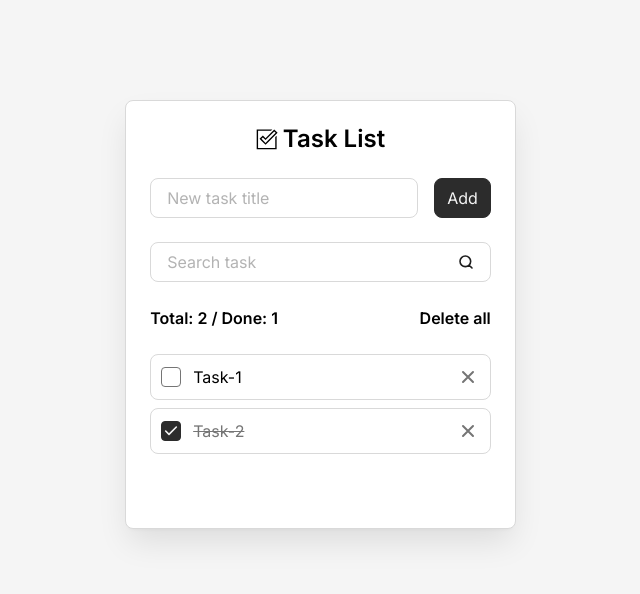
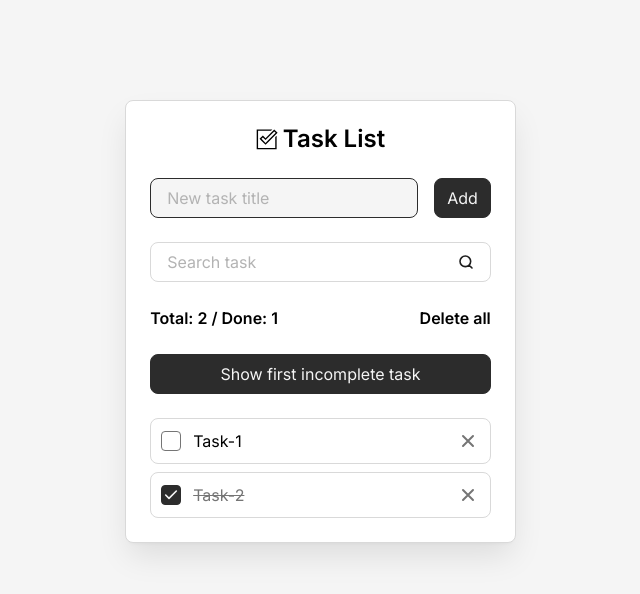
Before and after one commit to Himadieiev/task-list, a React (Vite) app: page / in a window 1280 px wide. Shown: the top 594 px of the page, without its empty margins (312-952 px from the left). Built offline with nearby package versions, Linux system fonts and the light colour scheme.

Commit message:
Add logic to focus on the input field for creating a new task; add a button to scroll to the first uncompleted task and its functionality.

```diff
--- a/src/components/AddTaskForm.jsx
+++ b/src/components/AddTaskForm.jsx
@@ -2,7 +2,7 @@ import Button from "./Button";
 import Field from "./Field";
 
 const AddTaskForm = (props) => {
-  const {addTask, newTaskTitle, setNewTaskTitle} = props;
+  const {addTask, newTaskTitle, setNewTaskTitle, newTastInputRef} = props;
 
   const onSubmit = (e) => {
     e.preventDefault();
@@ -17,6 +17,7 @@ const AddTaskForm = (props) => {
         id="new-task"
         value={newTaskTitle}
         onInput={(e) => setNewTaskTitle(e.target.value)}
+        ref={newTastInputRef}
       />
       <Button type="submit">Add</Button>
     </form>
--- a/src/components/Button.jsx
+++ b/src/components/Button.jsx
@@ -1,8 +1,8 @@
 const Button = (props) => {
-  const {className = "", type = "button", children} = props;
+  const {className = "", type = "button", children, onClick} = props;
 
   return (
-    <button className={`button ${className}`} type={type}>
+    <button className={`button ${className}`} type={type} onClick={onClick}>
       {children}
     </button>
   );
--- a/src/components/Field.jsx
+++ b/src/components/Field.jsx
@@ -1,5 +1,5 @@
 const Field = (props) => {
-  const {className = "", id, label, type = "text", value, onInput} = props;
+  const {className = "", id, label, type = "text", value, onInput, ref} = props;
 
   return (
     <div className={`field ${className}`}>
@@ -14,6 +14,7 @@ const Field = (props) => {
         type={type}
         value={value}
         onInput={onInput}
+        ref={ref}
       />
     </div>
   );
--- a/src/components/Task.jsx
+++ b/src/components/Task.jsx
@@ -1,9 +1,10 @@
-import {useEffect, useState} from "react";
+import {useEffect, useRef, useState} from "react";
 
 import AddTaskForm from "./AddTaskForm";
 import SearchTaskForm from "./SearchTaskForm";
 import TaskInfo from "./TaskInfo";
 import TaskList from "./TaskList";
+import Button from "./Button";
 
 const Task = () => {
   const [tasks, setTasks] = useState(() => {
@@ -20,6 +21,10 @@ const Task = () => {
   });
   const [newTaskTitle, setNewTaskTitle] = useState("");
   const [searchQuery, setSearchQuery] = useState("");
+
+  const newTastInputRef = useRef(null);
+  const firstIncompleteTaskRef = useRef(null);
+  const firstIncompleteTaskId = tasks.find(({isDone}) => !isDone)?.id;
 
   const deleteAllTasks = () => {
     const isConfirmed = confirm("Are you sure you want to delete all tasks?");
@@ -57,12 +62,17 @@ const Task = () => {
       setTasks([...tasks, newTask]);
       setNewTaskTitle("");
       setSearchQuery("");
+      newTastInputRef.current.focus();
     }
   };
 
   useEffect(() => {
     localStorage.setItem("tasks", JSON.stringify(tasks));
   }, [tasks]);
+
+  useEffect(() => {
+    newTastInputRef.current.focus();
+  }, []);
 
   const clearSearchQuery = searchQuery.trim().toLocaleLowerCase();
   const filteredTasks =
@@ -89,6 +99,7 @@ const Task = () => {
         addTask={addTask}
         newTaskTitle={newTaskTitle}
         setNewTaskTitle={setNewTaskTitle}
+        newTastInputRef={newTastInputRef}
       />
       <SearchTaskForm searchQuery={searchQuery} setSearchQuery={setSearchQuery} />
       <TaskInfo
@@ -96,9 +107,14 @@ const Task = () => {
         done={tasks.filter(({isDone}) => isDone).length}
         onDeleteAllButtonClick={deleteAllTasks}
       />
+      <Button onClick={() => firstIncompleteTaskRef.current?.scrollIntoView({behavior: "smooth"})}>
+        Show first incomplete task
+      </Button>
       <TaskList
         tasks={tasks}
         filteredTasks={filteredTasks}
+        firstIncompleteTaskRef={firstIncompleteTaskRef}
+        firstIncompleteTaskId={firstIncompleteTaskId}
         onDeleteTaskButtonClick={deleteTask}
         onTaskCompleteChange={toggleTaskComplete}
       />
--- a/src/components/TaskItem.jsx
+++ b/src/components/TaskItem.jsx
@@ -1,8 +1,16 @@
 const TaskItem = (props) => {
-  const {className = "", id, title, isDone, onDeleteTaskButtonClick, onTaskCompleteChange} = props;
+  const {
+    className = "",
+    id,
+    title,
+    isDone,
+    ref,
+    onDeleteTaskButtonClick,
+    onTaskCompleteChange,
+  } = props;
 
   return (
-    <li className={`task-item ${className}`}>
+    <li className={`task-item ${className}`} ref={ref}>
       <input
         className="task-item__checkbox"
         id={id}
--- a/src/components/TaskList.jsx
+++ b/src/components/TaskList.jsx
@@ -1,7 +1,14 @@
 import TaskItem from "./TaskItem";
 
 const TaskList = (props) => {
-  const {tasks = [], filteredTasks, onDeleteTaskButtonClick, onTaskCompleteChange} = props;
+  const {
+    tasks = [],
+    filteredTasks,
+    firstIncompleteTaskRef,
+    firstIncompleteTaskId,
+    onDeleteTaskButtonClick,
+    onTaskCompleteChange,
+  } = props;
 
   const hasTasks = tasks.length > 0;
   const isEmptyFilteredTasks = filteredTasks?.length === 0;
@@ -20,6 +27,7 @@ const TaskList = (props) => {
         <TaskItem
           className="task__item"
           key={task.id}
+          ref={task.id === firstIncompleteTaskId ? firstIncompleteTaskRef : null}
           onDeleteTaskButtonClick={onDeleteTaskButtonClick}
           onTaskCompleteChange={onTaskCompleteChange}
           {...task}
```
